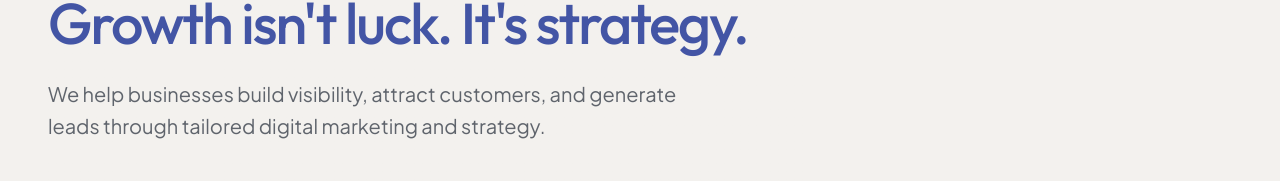
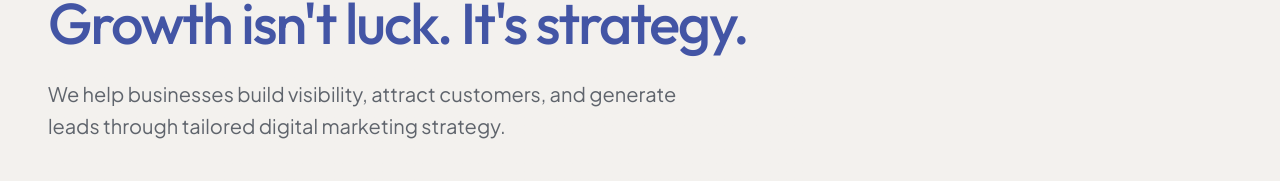
Before and after one commit to entrainaccademy/entrain_growth_lab, a Next.js app: page / in a window 1280 px wide. Shown: the part 353-534 px from the top of the page. Built offline with nearby package versions, Linux system fonts and the light colour scheme.

Commit message:
new changes

```diff
--- a/src/data/faq.js
+++ b/src/data/faq.js
@@ -1,6 +1,6 @@
 export const homeFaqs = [
   {
-    question: 'What is digital marketing in Kerala?',
+    question: 'What is digital marketing?',
     answer: 'Digital marketing is promoting a business online to attract and convert customers. It includes SEO, paid ads, social media, content, email and website optimisation, with results you can track in real time, such as clicks, enquiries and sales.',
   },
   {
--- a/src/sections/Hero.jsx
+++ b/src/sections/Hero.jsx
@@ -34,7 +34,7 @@ export default function Hero({ onOpenConsultation }) {
         </Reveal>
         <Reveal direction="up" delay={0.25}>
           <p className="mt-4 sm:mt-6 max-w-2xl text-base sm:text-lg lg:text-xl text-[#101827]/65 leading-relaxed">
-            We help businesses build visibility, attract customers, and generate leads through tailored digital marketing and strategy.
+            We help businesses build visibility, attract customers, and generate leads through tailored digital marketing strategy.
           </p>
         </Reveal>
         <Reveal direction="up" delay={0.3}>
```
